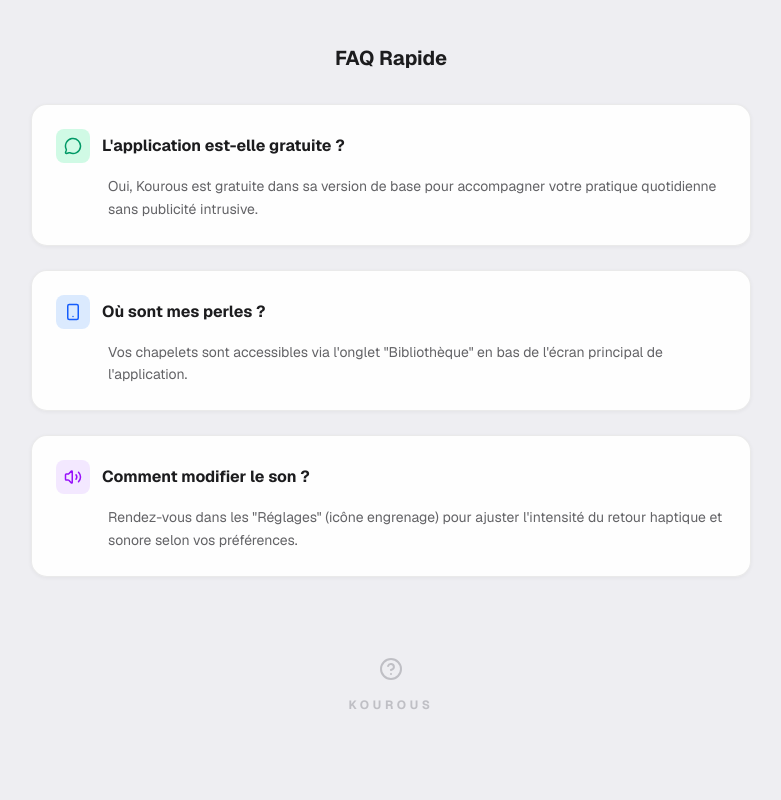
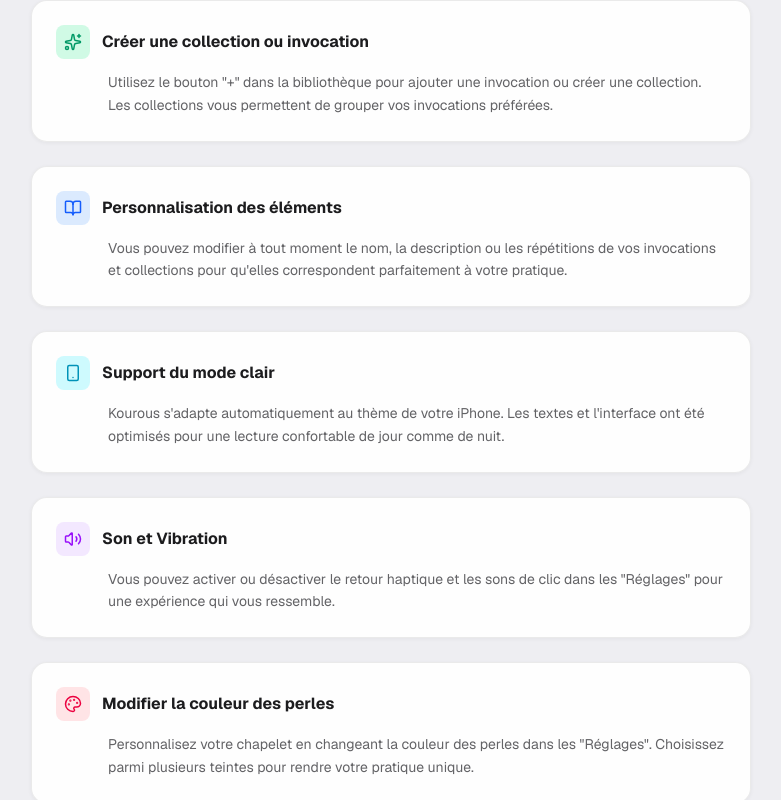
Before and after one commit to csall/kourous, a Next.js app: page /support in a window 1280 px wide. Shown: the part 800-1600 px from the top of the page, without its empty margins (249-1030 px from the left). Built offline with nearby package versions, Linux system fonts and the light colour scheme.

Commit message:
feat: update support page FAQ content to explain collection and invocation creation, add new icons, and refine layout spacing.

```diff
--- a/app/support/page.tsx
+++ b/app/support/page.tsx
@@ -1,5 +1,5 @@
 import Link from "next/link";
-import { ArrowLeft, HelpCircle, Mail, MessageCircle, Smartphone, Volume2 } from "lucide-react";
+import { ArrowLeft, HelpCircle, Mail, MessageCircle, Smartphone, Volume2, Sparkles, BookOpen, Palette } from "lucide-react";
 
 export default function SupportPage() {
     return (
@@ -11,7 +11,7 @@ export default function SupportPage() {
             </div>
 
             {/* Content */}
-            <main className="relative max-w-3xl mx-auto px-6 pt-[calc(env(safe-area-inset-top)+2rem)] pb-32 space-y-12">
+            <main className="relative max-w-3xl mx-auto px-6 pt-[calc(env(safe-area-inset-top)+2rem)] pb-32 space-y-8">
                 <Link href="/settings" className="inline-flex items-center gap-2 text-slate-500 hover:text-slate-900 dark:text-slate-400 dark:hover:text-white transition-colors mb-8">
                     <ArrowLeft size={20} />
                     <span>Retour</span>
@@ -32,6 +32,7 @@ export default function SupportPage() {
 
                 <div className="w-full h-px bg-gradient-to-r from-transparent via-slate-200 dark:via-white/10 to-transparent" />
 
+                <div className="space-y-4">
                     {/* Contact Section */}
                     <section className="space-y-6">
                         <div className="text-center space-y-2">
@@ -62,7 +63,7 @@ export default function SupportPage() {
                     <div className="w-full h-px bg-gradient-to-r from-transparent via-white/10 to-transparent" />
 
                     {/* FAQ Section */}
-                <section className="space-y-8">
+                    <section className="space-y-6">
                         <div className="text-center">
                             <h3 className="text-xl font-bold text-slate-900 dark:text-white">FAQ Rapide</h3>
                         </div>
@@ -72,12 +73,12 @@ export default function SupportPage() {
                             <div className="bg-white dark:bg-white/[0.03] border border-slate-200 dark:border-white/5 rounded-2xl p-6 space-y-3 shadow-sm dark:shadow-none">
                                 <div className="flex items-center gap-3 text-slate-900 dark:text-white">
                                     <div className="p-2 rounded-lg bg-emerald-100 dark:bg-emerald-500/10 text-emerald-600 dark:text-emerald-400">
-                                    <MessageCircle size={18} />
+                                        <Sparkles size={18} />
                                     </div>
-                                <h4 className="font-bold">L'application est-elle gratuite ?</h4>
+                                    <h4 className="font-bold">Créer une collection ou invocation</h4>
                                 </div>
                                 <p className="text-slate-600 dark:text-slate-400 text-sm leading-relaxed pl-[3.25rem]">
-                                Oui, Kourous est gratuite dans sa version de base pour accompagner votre pratique quotidienne sans publicité intrusive.
+                                    Utilisez le bouton "+" dans la bibliothèque pour ajouter une invocation ou créer une collection. Les collections vous permettent de grouper vos invocations préférées.
                                 </p>
                             </div>
 
@@ -85,29 +86,56 @@ export default function SupportPage() {
                             <div className="bg-white dark:bg-white/[0.03] border border-slate-200 dark:border-white/5 rounded-2xl p-6 space-y-3 shadow-sm dark:shadow-none">
                                 <div className="flex items-center gap-3 text-slate-900 dark:text-white">
                                     <div className="p-2 rounded-lg bg-blue-100 dark:bg-blue-500/10 text-blue-600 dark:text-blue-400">
-                                    <Smartphone size={18} />
+                                        <BookOpen size={18} />
                                     </div>
-                                <h4 className="font-bold">Où sont mes perles ?</h4>
+                                    <h4 className="font-bold">Personnalisation des éléments</h4>
                                 </div>
                                 <p className="text-slate-600 dark:text-slate-400 text-sm leading-relaxed pl-[3.25rem]">
-                                Vos chapelets sont accessibles via l'onglet "Bibliothèque" en bas de l'écran principal de l'application.
+                                    Vous pouvez modifier à tout moment le nom, la description ou les répétitions de vos invocations et collections pour qu'elles correspondent parfaitement à votre pratique.
                                 </p>
                             </div>
 
                             {/* FAQ Item 3 */}
                             <div className="bg-white dark:bg-white/[0.03] border border-slate-200 dark:border-white/5 rounded-2xl p-6 space-y-3 shadow-sm dark:shadow-none">
                                 <div className="flex items-center gap-3 text-slate-900 dark:text-white">
+                                    <div className="p-2 rounded-lg bg-cyan-100 dark:bg-cyan-500/10 text-cyan-600 dark:text-cyan-400">
+                                        <Smartphone size={18} />
+                                    </div>
+                                    <h4 className="font-bold">Support du mode clair</h4>
+                                </div>
+                                <p className="text-slate-600 dark:text-slate-400 text-sm leading-relaxed pl-[3.25rem]">
+                                    Kourous s'adapte automatiquement au thème de votre iPhone. Les textes et l'interface ont été optimisés pour une lecture confortable de jour comme de nuit.
+                                </p>
+                            </div>
+
+                            {/* FAQ Item 4 */}
+                            <div className="bg-white dark:bg-white/[0.03] border border-slate-200 dark:border-white/5 rounded-2xl p-6 space-y-3 shadow-sm dark:shadow-none">
+                                <div className="flex items-center gap-3 text-slate-900 dark:text-white">
                                     <div className="p-2 rounded-lg bg-purple-100 dark:bg-purple-500/10 text-purple-600 dark:text-purple-400">
                                         <Volume2 size={18} />
                                     </div>
-                                <h4 className="font-bold">Comment modifier le son ?</h4>
+                                    <h4 className="font-bold">Son et Vibration</h4>
                                 </div>
                                 <p className="text-slate-600 dark:text-slate-400 text-sm leading-relaxed pl-[3.25rem]">
-                                Rendez-vous dans les "Réglages" (icône engrenage) pour ajuster l'intensité du retour haptique et sonore selon vos préférences.
+                                    Vous pouvez activer ou désactiver le retour haptique et les sons de clic dans les "Réglages" pour une expérience qui vous ressemble.
+                                </p>
+                            </div>
+
+                            {/* FAQ Item 5 */}
+                            <div className="bg-white dark:bg-white/[0.03] border border-slate-200 dark:border-white/5 rounded-2xl p-6 space-y-3 shadow-sm dark:shadow-none">
+                                <div className="flex items-center gap-3 text-slate-900 dark:text-white">
+                                    <div className="p-2 rounded-lg bg-rose-100 dark:bg-rose-500/10 text-rose-600 dark:text-rose-400">
+                                        <Palette size={18} />
+                                    </div>
+                                    <h4 className="font-bold">Modifier la couleur des perles</h4>
+                                </div>
+                                <p className="text-slate-600 dark:text-slate-400 text-sm leading-relaxed pl-[3.25rem]">
+                                    Personnalisez votre chapelet en changeant la couleur des perles dans les "Réglages". Choisissez parmi plusieurs teintes pour rendre votre pratique unique.
                                 </p>
                             </div>
                         </div>
                     </section>
+                </div>
 
                 {/* Footer Logo */}
                 <div className="pt-8 flex flex-col items-center opacity-30">
```
Lines whose indentation alone changed are shown as unchanged.
